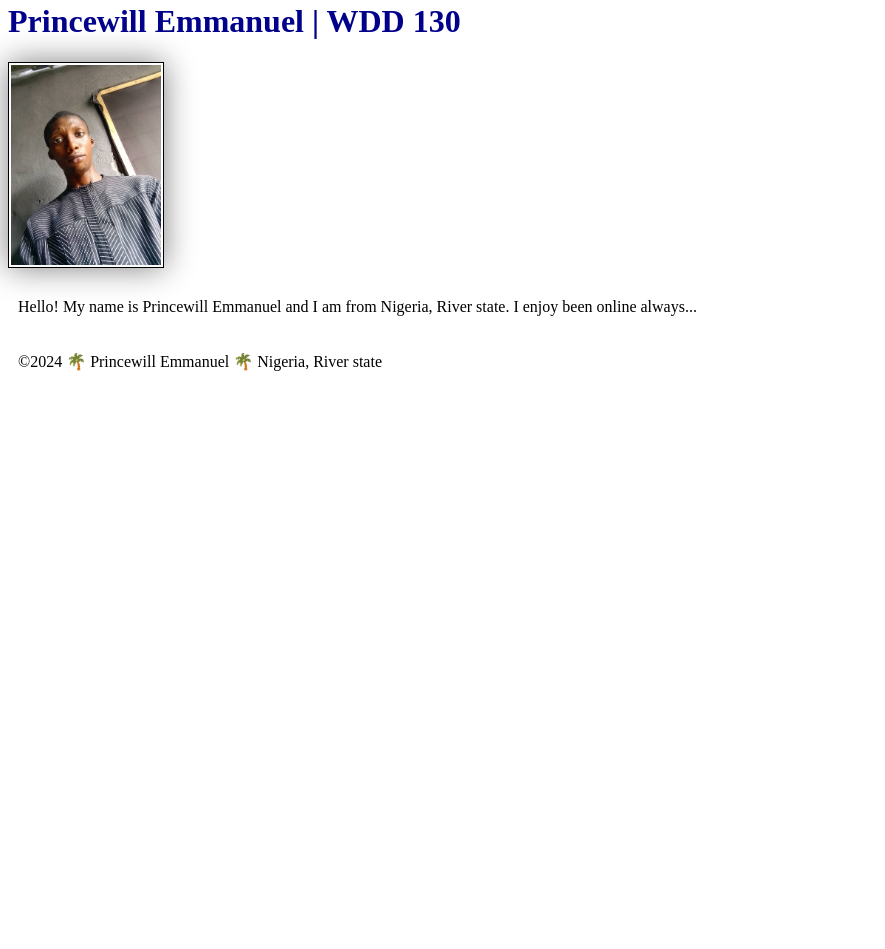
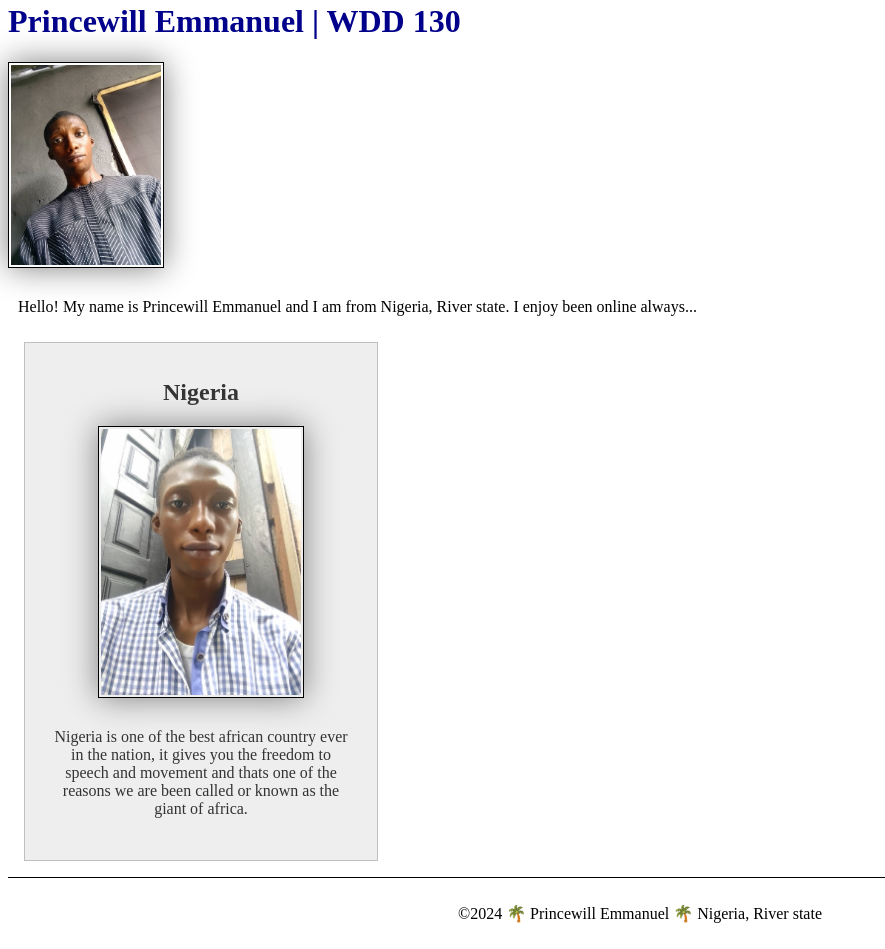
Before and after one commit to Emmaney/Emmaney, a plain HTML site: page index.html in a window 1280 px wide. Shown: the part 162-1111 px from the top of the page, without its empty margins (0-885 px from the left). Before the commit the page ends 800 px from the top, so only its background shows below. Drawn offline with Linux system fonts and the light colour scheme.

Commit message:
15bc8187f724d2740eeb63cdc3e75b4d62672634

```diff
--- a/index.html
+++ b/index.html
@@ -4,6 +4,8 @@
     <meta charset="utf-8">
     <meta name="viewport" content="width=device-width,initial-scale=1.0">
     <title>Princewill Emmanuel | WDD 130</title>
+    <meta name="description" content="Princewill Emmanuel BYU IDAHO WDD 130 Course home page.">
+<meta name="author" content="Princewill Emmanuel">
     <link rel="stylesheet" href="styles/styles.css">
   </head>
   <body>
@@ -18,6 +20,11 @@
       <img src="images/profile.jpg" alt="Hello, my name is Princewill Emmanuel" width="200">
       <p>Hello! My name is Princewill Emmanuel and I am from Nigeria, River state. I enjoy been online always... </p>
     </main>
+    <aside>
+      <h2>Nigeria</h2>
+      <img src="images/Nigeria.jpg" alt="Nigeria landscape">
+      <p>Nigeria is one of the best african country ever in the nation, it gives you the freedom to speech and movement and thats one of the reasons we are been called or known as the giant of africa.</p>
+    </aside>
     <footer>
       <p>©2024 🌴 Princewill Emmanuel 🌴 Nigeria, River state</p>
     </footer>
--- a/styles/styles.css
+++ b/styles/styles.css
@@ -20,3 +20,24 @@ nav {
   p {
     padding: 10px;
   }
+  main {
+    max-width: 840px;
+  }
+  aside {
+    width: 20rem;
+    margin: 1rem;
+    border: 1px solid rgb(0 0 0 / 0.2); /* 1️⃣ */
+    padding: 1rem;
+    background-color: #eee;
+    color: #333;
+    text-align: center;
+  }
+  aside img {
+    width: 200px;
+    height: auto;
+  }
+  footer {
+    margin-top: 15px;
+    border-top: 1px solid #000;
+    text-align: center;
+  }
```
Also changed, not shown: images/Nigeria.jpg (added).
